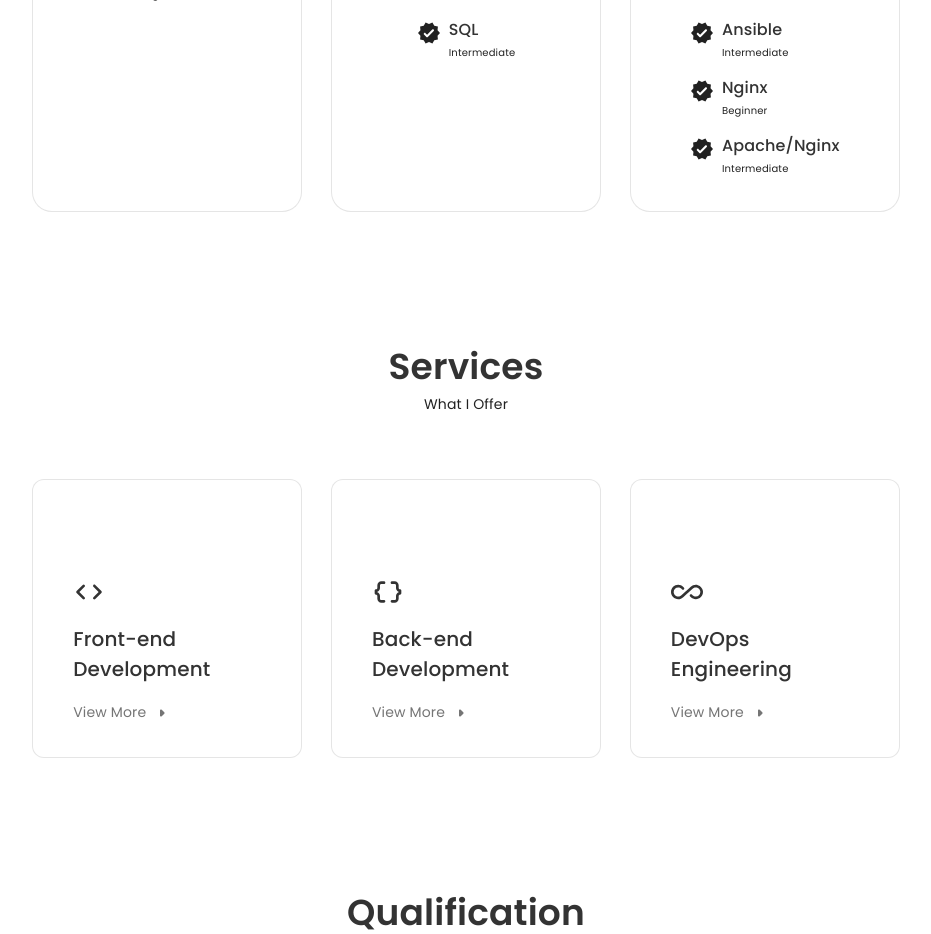
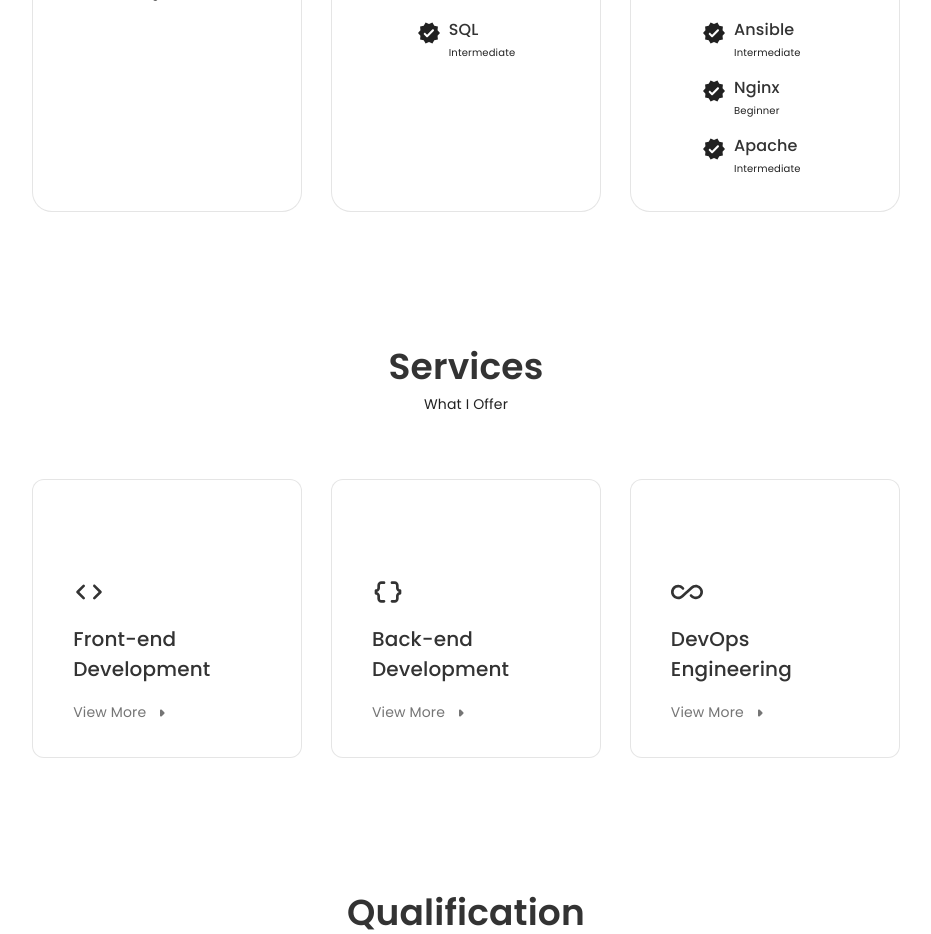
Before and after one commit to abhisheksmandal/portfolio, a React (Vite) app in the folder frontend/: page / in a window 1280 px wide. Shown: the part 2060-2994 px from the top of the page, without its empty margins (174-1105 px from the left). Built offline with nearby package versions, Linux system fonts and the light colour scheme.

Commit message:
Correct Skills Section

```diff
--- a/frontend/src/components/skills/DevOps.jsx
+++ b/frontend/src/components/skills/DevOps.jsx
@@ -9,7 +9,7 @@ const devOpsSkills = [
   { name: "Jenkins", level: "Intermediate" },         // Widely used for CI/CD pipelines.
   { name: "Ansible", level: "Intermediate" },         // Popular for configuration management and automation.
   { name: "Nginx", level: "Beginner" },               // Commonly used as a web server or reverse proxy.
-  { name: "Apache/Nginx", level: "Intermediate" }     // Important for managing web servers.
+  { name: "Apache", level: "Intermediate" }     // Important for managing web servers.
 ];
 
 
```
